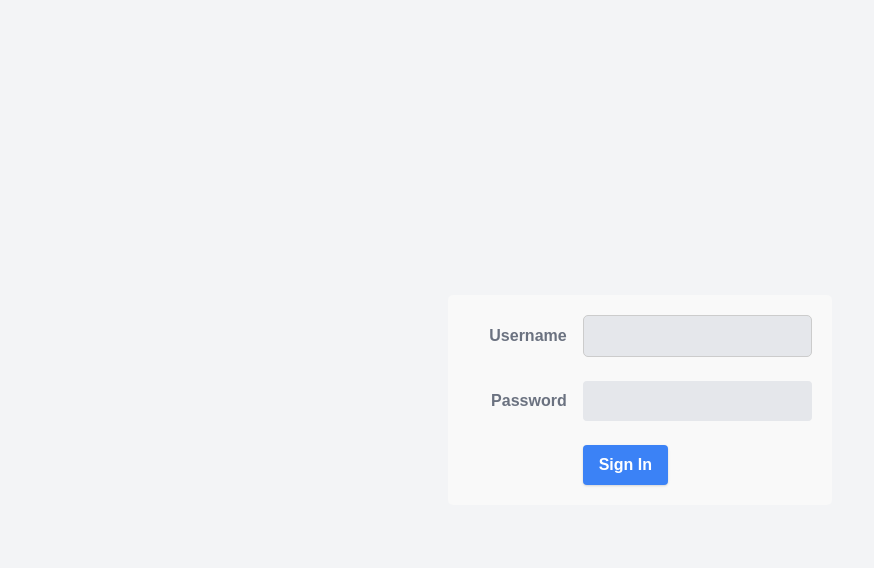
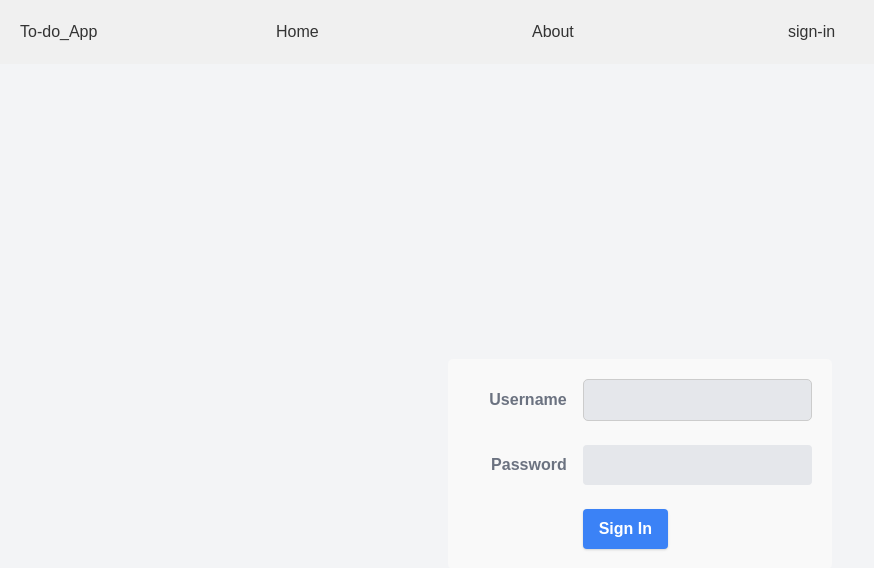
Before and after one commit to mitj500/todo_ccl_s6, a Flask app: page /sign_in in a window 1280 px wide. Shown: the top 568 px of the page, without its empty margins (0-874 px from the left). Before the commit the page ends 486 px from the top, so only its background shows below. Run offline with Flask 3, Linux system fonts and the light colour scheme.

Commit message:
second commit

```diff
--- a/templates/about.html
+++ b/templates/about.html
@@ -22,7 +22,7 @@
                 <h1><a href="/about">About</a></h1>
             </ul>
             <ul>
-                <h1><a href="/templates/sign_in.html">sign-in</a></h1>
+                <h1><a href="/sign_in">sign-in</a></h1>
             </ul>
         </ul>
     </nav>
@@ -32,7 +32,7 @@
             <p class="text-gray-700 text-center mb-8">We are a team of developers who love creating beautiful and
                 functional websites using the latest technologies.</p>
             <button class="shadow bg-blue-500 hover:bg-blue-700 text-white font-bold py-2 px-4 rounded"
-                onclick="window.location.href=' /home.html'">
+                onclick="window.location.href=' /'">
                 Go Back Home
             </button>
         </div>
--- a/templates/home.html
+++ b/templates/home.html
@@ -8,7 +8,7 @@
     <link rel="stylesheet" href="{{ url_for('static', filename='css/styles.css') }}">
 </head>
 
-<body>
+<body class="bg-gray-100">
     <nav class="background_nav">
         <ul>
             <ul>
@@ -26,7 +26,6 @@
         </ul>
     </nav>
 
-    <hr>
     <div class="content">
         <form method="POST">
             <p><b><label for="content">Todo Content</label></b></p>
--- a/templates/signin.html
+++ b/templates/signin.html
@@ -10,6 +10,24 @@
 </head>
 
 <body class="bg-gray-100">
+  <nav class="background_nav">
+    <ul>
+        <ul>
+            <h1>To-do_App</h1>
+        </ul>
+        <ul>
+            <h1><a href="/">Home</a></h1>
+        </ul>
+        <ul>
+            <h1><a href="/about">About</a></h1>
+        </ul>
+        <ul>
+            <h1><a href="/sign_in">sign-in</a></h1>
+        </ul>
+    </ul>
+</nav>
+
+
   <div class="flex h-screen items-center justify-center">
     <form class="w-full max-w-sm">
       <div class="mb-6 md:flex md:items-center">
@@ -37,7 +55,7 @@
         <div class="md:w-2/3">
           <button
             class="focus:shadow-outline-purple rounded bg-blue-500 px-4 py-2 font-bold text-white shadow hover:bg-blue-400 focus:outline-none"
-            type="button" onclick="window.location.href='/templates/home.html'">
+            type="button" onclick="window.location.href='/'">
             Sign In
           </button>
         </div>
```
